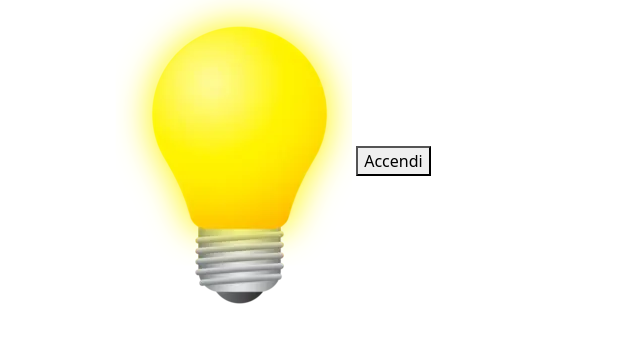
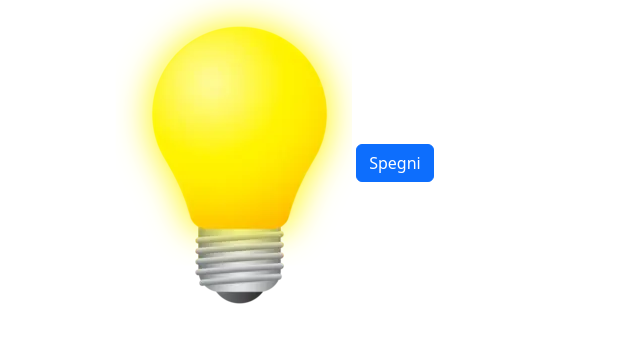
Before and after one commit to federicosimone/js-dom-1, a plain HTML site: page index.html in a window 1280 px wide. Both pictures are taken after a click on the button "Accendi". Shown: the part 73-416 px from the top of the page, without its empty margins (0-640 px from the left). Drawn offline with nearby package versions, Linux system fonts and the light colour scheme.

Commit message:
fine esercizio

```diff
--- a/index.html
+++ b/index.html
@@ -15,7 +15,9 @@
         <div class="container">
 
             <img id="lamp" src="./img/white_lamp.png" alt="white-lamp">
-            <button id="bottone">Accendi</button>
+            <img id="yellow" src="./img/yellow_lamp.png" alt="yellow-lamp" class="d-none">
+            <button id="bottone" value="Accendi" class="btn btn-primary" >Accendi</button>
+
         </div>
 
     </main>
--- a/script.js
+++ b/script.js
@@ -1,7 +1,24 @@
-let button = document.querySelector('#bottone') ;
+//preparazione dati
+let button = document.querySelector('#bottone')
+
+
+
+//gestione evento
 
 button.addEventListener("click", function() {
-    console.log("tasto cliccato");
-    document.querySelector('#lamp').src= "./img/yellow_lamp.png" ;
-    document.querySelector('#bottone').value= "Spegni";
-});
+    let img = document.querySelector('#lamp') ;
+    let button = document.querySelector('#bottone') ;
+    //img.src= "./img/yellow_lamp.png" ;
+    //button.innerHTML= "Spegni";
+    //console.log(img.src);
+
+    if ( img.src.includes("white_lamp.png")) {
+        img.src= "./img/yellow_lamp.png" ;
+        button.innerHTML= "Spegni";
+
+    } else {
+        img.src= "./img/white_lamp.png" ;
+        button.innerHTML= "Accendi";
+    }
+
+}) ;
```
